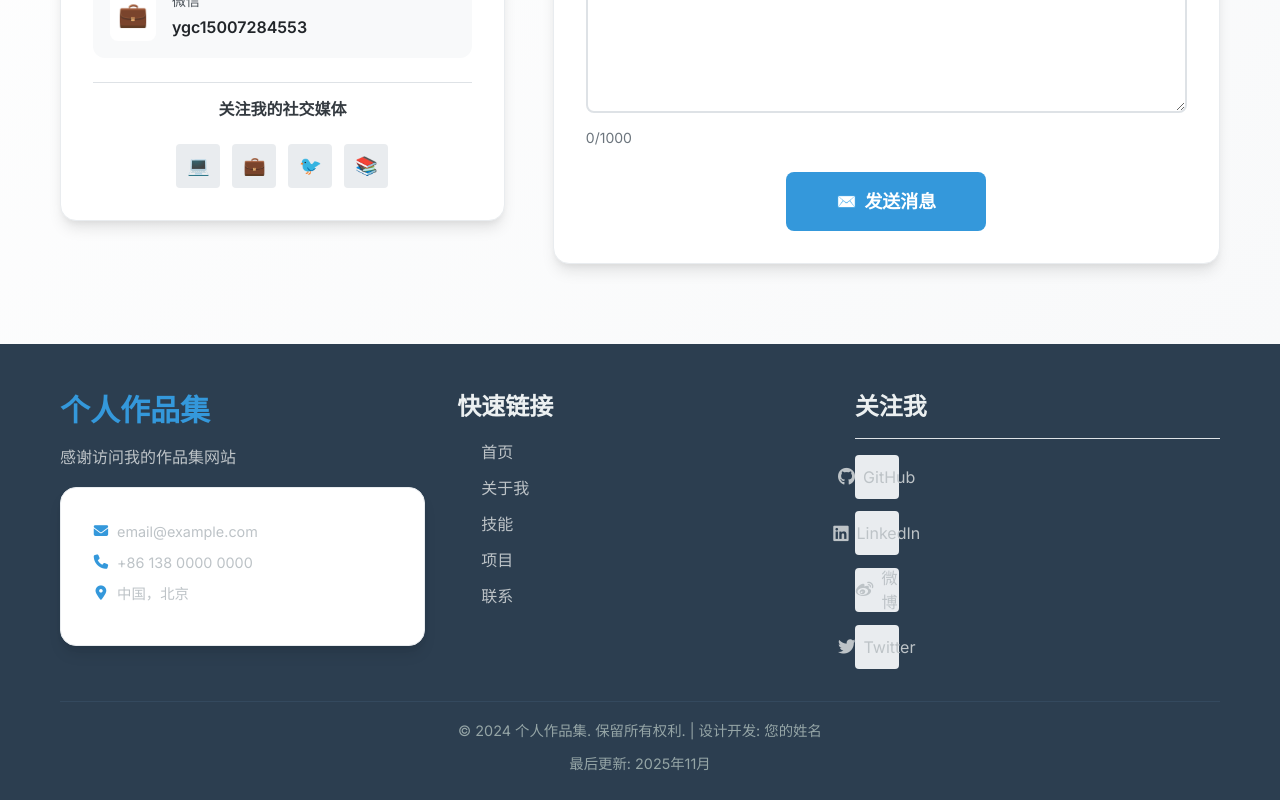
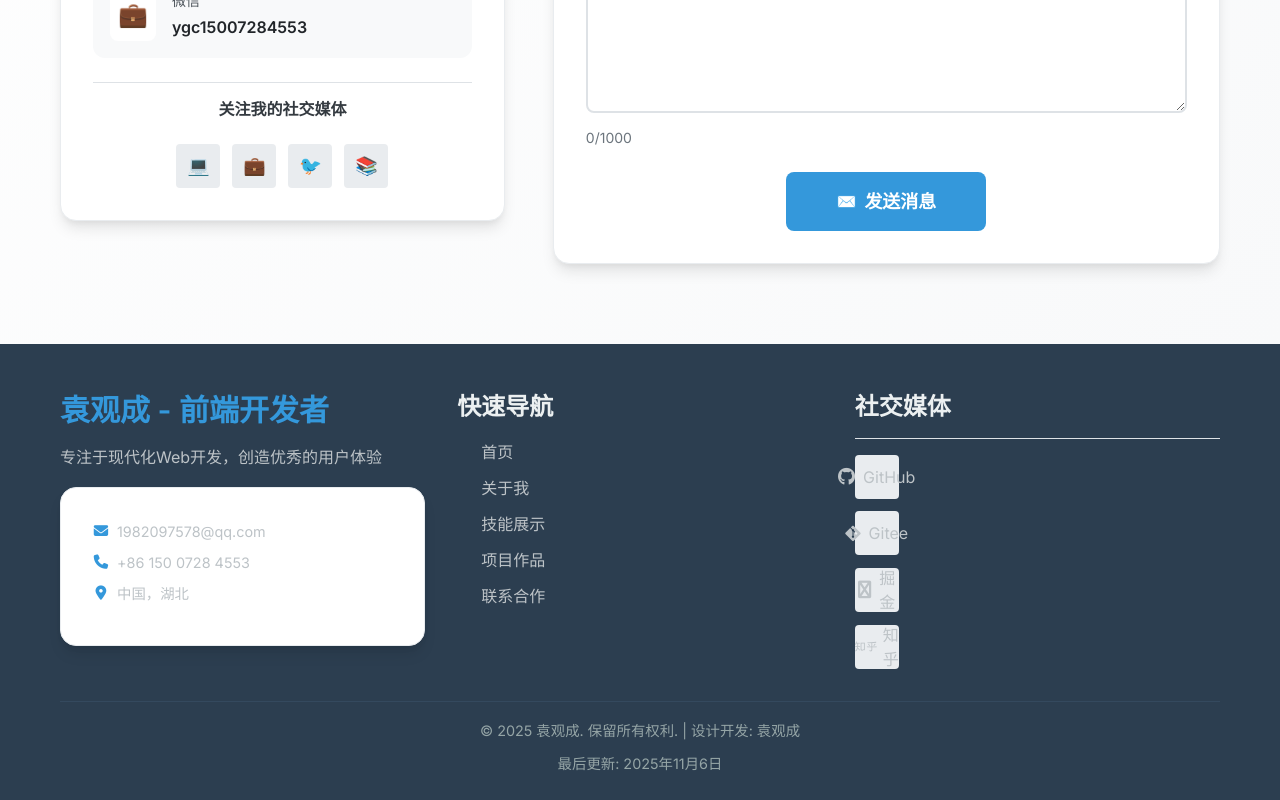
Before and after one commit to yuanguancheng/PersonalPortfolioWebsite, a React app: page / in a window 1280 px wide. Shown: the part 5941-6741 px from the top of the page. Built offline with nearby package versions, Linux system fonts and the light colour scheme.

Commit message:
页脚更新

```diff
--- a/src/components/Footer.js
+++ b/src/components/Footer.js
@@ -25,49 +25,49 @@ const Footer = () => {
       <div className="container">
         <div className="footer-content">
           <div className="footer-info">
-            <h3>个人作品集</h3>
-            <p>感谢访问我的作品集网站</p>
+            <h3>袁观成 - 前端开发者</h3>
+            <p>专注于现代化Web开发，创造优秀的用户体验</p>
             <div className="contact-info">
-              <p><i className="fas fa-envelope"></i> email@example.com</p>
-              <p><i className="fas fa-phone"></i> +86 138 0000 0000</p>
-              <p><i className="fas fa-map-marker-alt"></i> 中国，北京</p>
+              <p><i className="fas fa-envelope"></i> 1982097578@qq.com</p>
+              <p><i className="fas fa-phone"></i> +86 150 0728 4553</p>
+              <p><i className="fas fa-map-marker-alt"></i> 中国，湖北</p>
             </div>
           </div>
           <div className="footer-links">
-            <h4>快速链接</h4>
+            <h4>快速导航</h4>
             <ul>
               <li><a href="#hero">首页</a></li>
               <li><a href="#about">关于我</a></li>
-              <li><a href="#skills">技能</a></li>
-              <li><a href="#projects">项目</a></li>
-              <li><a href="#contact">联系</a></li>
+              <li><a href="#skills">技能展示</a></li>
+              <li><a href="#projects">项目作品</a></li>
+              <li><a href="#contact">联系合作</a></li>
             </ul>
           </div>
           <div className="footer-social">
-            <h4>关注我</h4>
+            <h4>社交媒体</h4>
             <div className="social-links">
-              <a href="https://github.com" target="_blank" rel="noopener noreferrer" className="social-link">
+              <a href="https://github.com/yuanguancheng" target="_blank" rel="noopener noreferrer" className="social-link">
                 <i className="fab fa-github"></i>
                 GitHub
               </a>
-              <a href="https://linkedin.com" target="_blank" rel="noopener noreferrer" className="social-link">
-                <i className="fab fa-linkedin"></i>
-                LinkedIn
+              <a href="https://gitee.com/yuanguancheng" target="_blank" rel="noopener noreferrer" className="social-link">
+                <i className="fab fa-git-alt"></i>
+                Gitee
               </a>
-              <a href="https://weibo.com" target="_blank" rel="noopener noreferrer" className="social-link">
-                <i className="fab fa-weibo"></i>
-                微博
+              <a href="https://juejin.cn/user/yuanguancheng" target="_blank" rel="noopener noreferrer" className="social-link">
+                <i className="fab fa-blog"></i>
+                掘金
               </a>
-              <a href="https://twitter.com" target="_blank" rel="noopener noreferrer" className="social-link">
-                <i className="fab fa-twitter"></i>
-                Twitter
+              <a href="https://www.zhihu.com/people/yuanguancheng" target="_blank" rel="noopener noreferrer" className="social-link">
+                <i className="fab fa-zhihu"></i>
+                知乎
               </a>
             </div>
           </div>
         </div>
         <div className="footer-bottom">
-          <p>&copy; 2024 个人作品集. 保留所有权利. | 设计开发: 您的姓名</p>
-          <p>最后更新: {new Date().getFullYear()}年{new Date().getMonth() + 1}月</p>
+          <p>&copy; 2025 袁观成. 保留所有权利. | 设计开发: 袁观成</p>
+          <p>最后更新: {new Date().getFullYear()}年{new Date().getMonth() + 1}月{new Date().getDate()}日</p>
         </div>
       </div>
 
```
